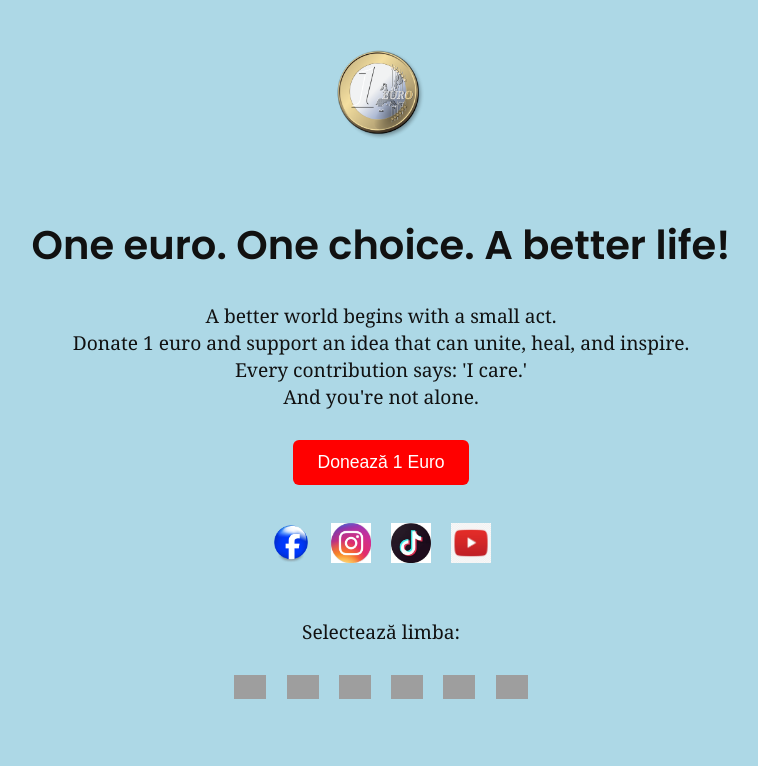
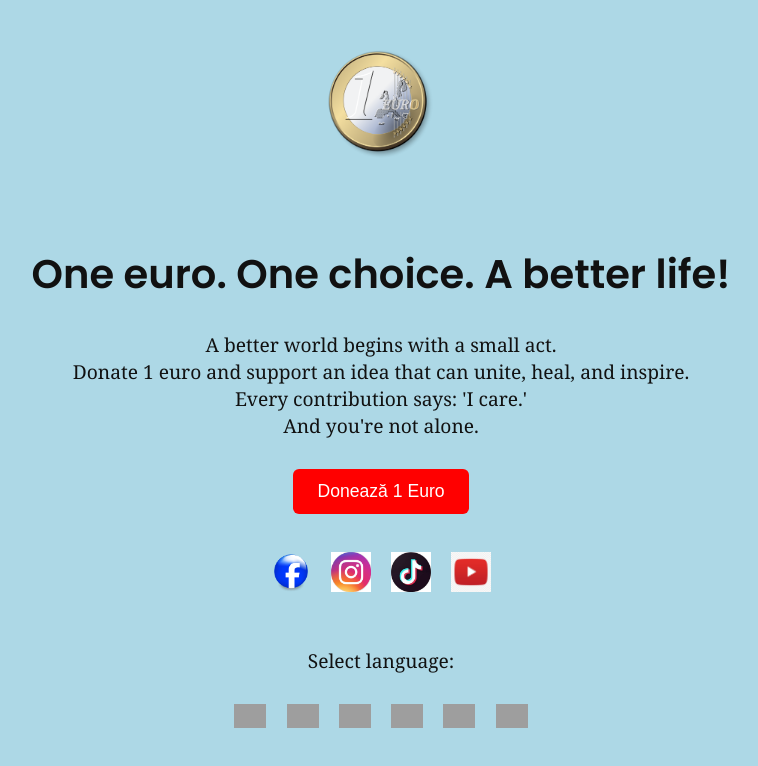
Before and after one commit to all1euro/1euro_project, a plain HTML site: page index.html in a window 1280 px wide. Shown: the whole page, without its empty margins (259-1017 px from the left). Drawn offline with Linux system fonts and the light colour scheme; grey boxes are pictures that could not be loaded.

Commit message:
selecteaza limba tradus

```diff
--- a/index.html
+++ b/index.html
@@ -21,7 +21,7 @@
 
     p {
       font-size: 1.2em;
-      font-family: 'Georgia', serif;
+      font-family: 'Georgia', arial , cursiv;
       margin-bottom: 30px;
       white-space: pre-line;
     }
@@ -58,8 +58,8 @@
     }
 
     .euro-image {
-      width: 100px;
-      margin-bottom: 40px;
+      width: 120px;
+      margin-bottom: 50px;
     }
   </style>
 </head>
@@ -85,7 +85,7 @@
   </div>
 
   <div class="flag-select">
-    <p>Selectează limba:</p>
+    <p id="language-label">Selectează limba:</p>
     <img src="https://flagcdn.com/40x30/gb.png" alt="English" onclick="setLang('en')">
     <img src="https://flagcdn.com/40x30/de.png" alt="Deutsch" onclick="setLang('de')">
     <img src="https://flagcdn.com/40x30/es.png" alt="Español" onclick="setLang('es')">
@@ -98,27 +98,38 @@
     const translations = {
       en: {
         title: "One euro. One choice. A better life!",
-        subtitle: "A better world begins with a small act.\nDonate 1 euro and support an idea that can unite, heal, and inspire.\nEvery contribution says: 'I care.'\nAnd you're not alone."
+        subtitle: "A better world begins with a small act.\nDonate 1 euro and support an idea that can unite, heal, and inspire.\nEvery contribution says: 'I care.'\nAnd you're not alone.",
+        languageLabel: "Select language:"
       },
       de: {
         title: "Ein Euro. Eine Entscheidung. Ein besseres Leben!",
-        subtitle: "Eine bessere Welt beginnt mit einer kleinen Geste.\nSpende 1 Euro und unterstütze eine Idee, die vereinen, heilen und inspirieren kann.\nJeder Beitrag sagt: 'Es ist mir wichtig.'\nUnd du bist nicht allein."
+        subtitle: "Eine bessere Welt beginnt mit einer kleinen Geste.\nSpende 1 Euro und unterstütze eine Idee, die vereinen, heilen und inspirieren kann.\nJeder Beitrag sagt: 'Es ist mir wichtig.'\nUnd du bist nicht allein.",
+        languageLabel: "Sprache auswählen:"
       },
       es: {
         title: "Un euro. Una elección. Una vida mejor!",
-        subtitle: "Un mundo mejor comienza con un pequeño gesto.\nDona 1 euro y apoya una idea que puede unir, sanar e inspirar.\nCada contribución dice: 'Me importa.'\nY no estás solo."
+        subtitle: "Un mundo mejor comienza con un pequeño gesto.\nDona 1 euro y apoya una idea que puede unir, sanar e inspirar.\nCada contribución dice: 'Me importa.'\nY no estás solo.",
+        languageLabel: "Selecciona idioma:"
       },
       ru: {
         title: "Один евро. Один выбор. Лучшая жизнь!",
-        subtitle: "Лучший мир начинается с маленького поступка.\nПожертвуй 1 евро и поддержи идею, способную объединить, исцелить и вдохновить.\nКаждое пожертвование говорит: 'Мне не всё равно.'\nИ ты не один."
+        subtitle: "Лучший мир начинается с маленького поступка.\nПожертвуй 1 евро и поддержи идею, способную объединить, исцелить и вдохновить.\nКаждое пожертвование говорит: 'Мне не всё равно.'\nИ ты не один.",
+        languageLabel: "Выберите язык:"
       },
       ar: {
         title: "يورو واحد. خيار واحد. حياة أفضل!",
-        subtitle: "عالم أفضل يبدأ بفعل صغير.\nتبرع بيورو واحد وادعم فكرة يمكن أن توحد وتلهم وتشفي.\nكل مساهمة تعني: 'أنا أهتم.'\nوأنت لست وحدك."
+        subtitle: "عالم أفضل يبدأ بفعل صغير.\nتبرع بيورو واحد وادعم فكرة يمكن أن توحد وتلهم وتشفي.\nكل مساهمة تعني: 'أنا أهتم.'\nوأنت لست وحدك.",
+        languageLabel: "اختر اللغة:"
       },
       zh: {
         title: "一欧元。一个选择。更好的生活！",
-        subtitle: "更好的世界始于一个小小的行动。\n捐赠1欧元，支持一个可以团结、治愈和启发的理念。\n每一份捐助都在说：‘我在乎。’\n你并不孤单。"
+        subtitle: "更好的世界始于一个小小的行动。\n捐赠1欧元，支持一个可以团结、治愈和启发的理念。\n每一份捐助都在说：‘我在乎。’\n你并不孤单。",
+        languageLabel: "选择语言："
+      },
+      ro: {
+        title: "Un euro. O alegere. O viață mai bună!",
+        subtitle: "O lume mai bună începe cu un gest mic.\nDonează 1 euro și susține o idee care poate uni, vindeca și inspira.\nFiecare contribuție spune: „Îmi pasă.”\nȘi nu ești singur.",
+        languageLabel: "Selectează limba:"
       }
     };
 
@@ -126,6 +137,7 @@
       if (translations[lang]) {
         document.getElementById("title").innerText = translations[lang].title;
         document.getElementById("subtitle").innerText = translations[lang].subtitle;
+        document.getElementById("language-label").innerText = translations[lang].languageLabel;
       }
     }
 
@@ -134,6 +146,8 @@
       const shortLang = userLang.split('-')[0];
       if (translations[shortLang]) {
         setLang(shortLang);
+      } else {
+        setLang('ro'); // fallback default to Romanian
       }
     }
   </script>
```
